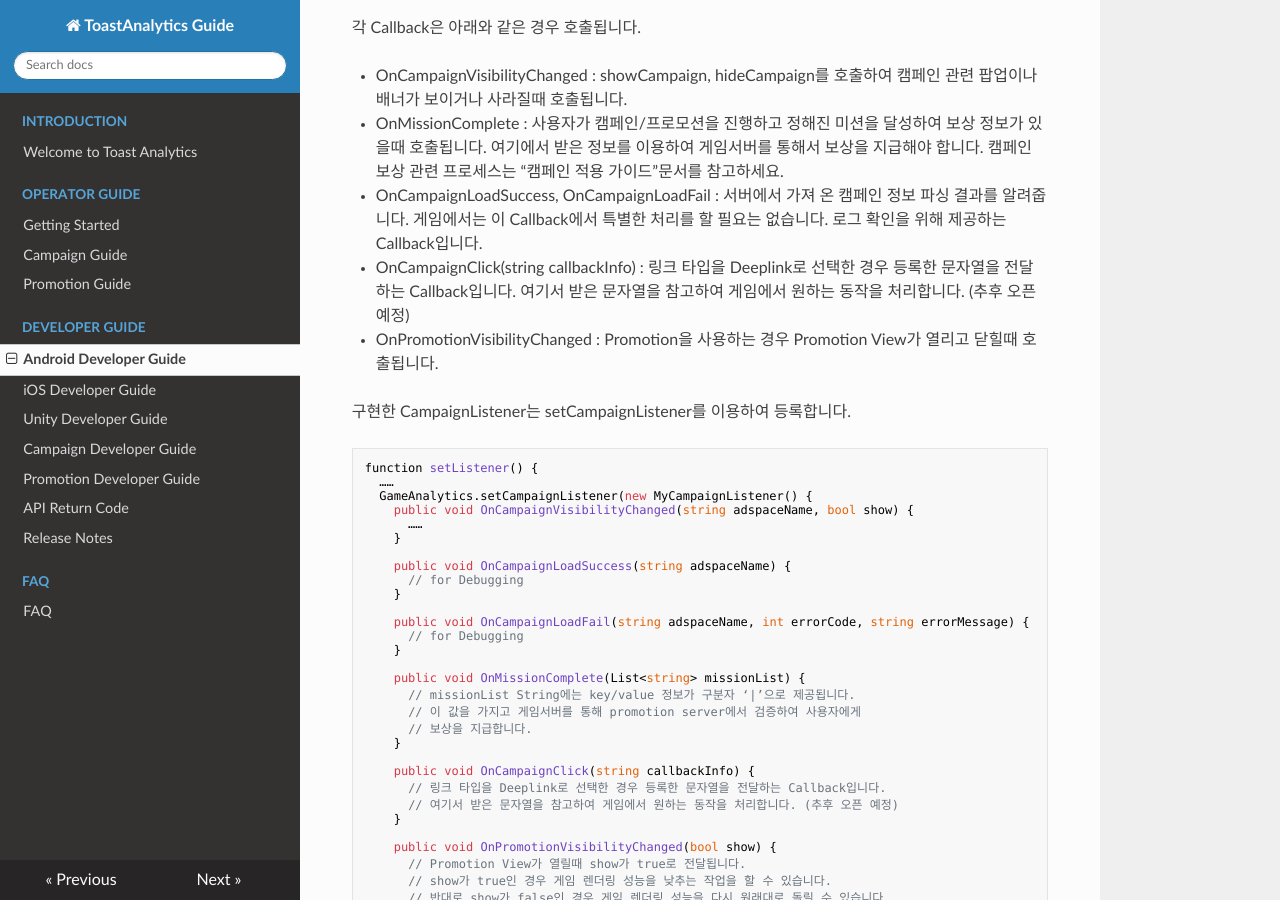
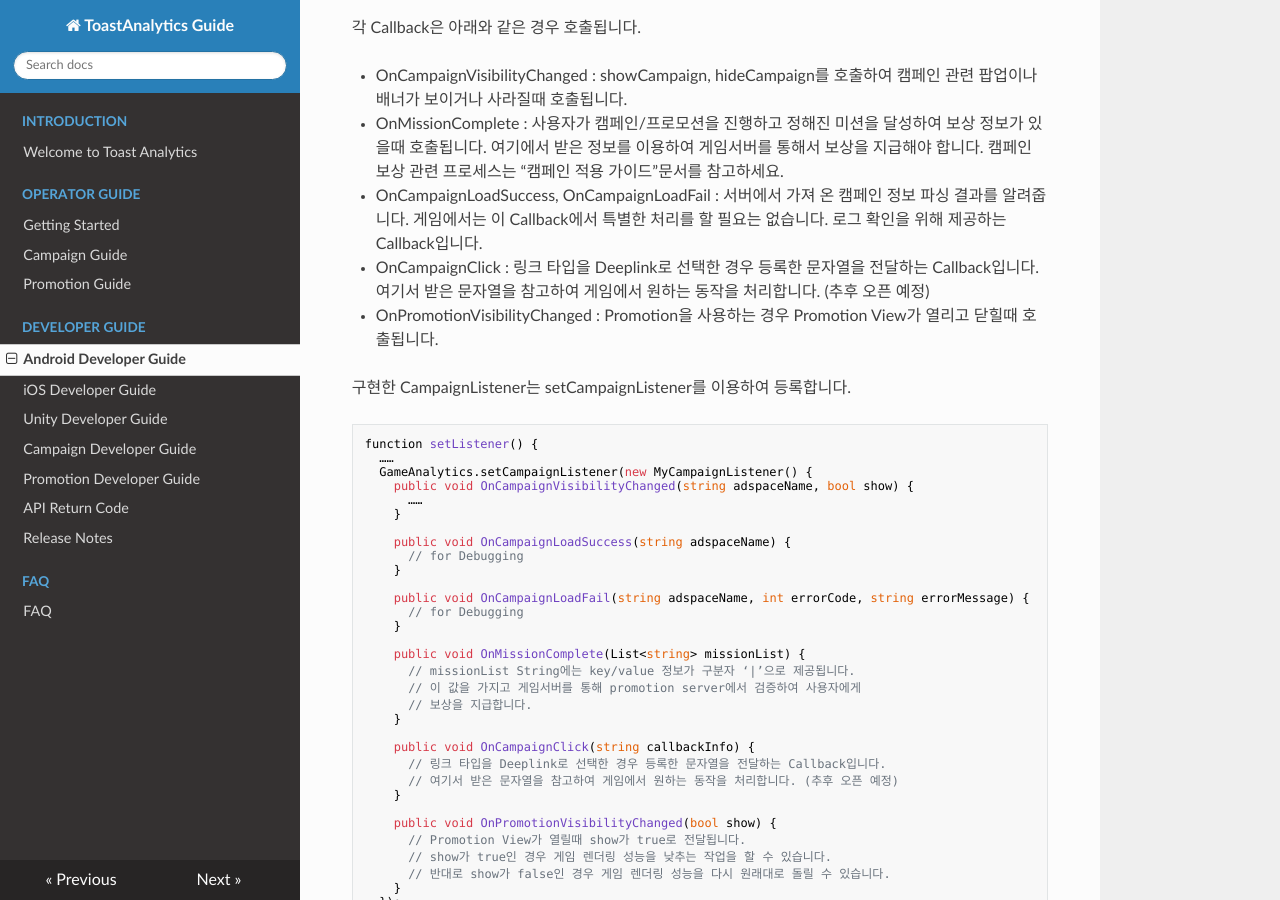
Before and after one commit to ToastAnalytics/ToastAnalytics, an MkDocs documentation site: the page built from docs/Developer/4. Android Developer Guide.md, in a window 1280 px wide and 900 px high, scrolled down 14423 px. Built offline with MkDocs 1.6.1, drawn with Linux system fonts in a browser that asks for light colours; nearby versions of some CDN libraries; old or Windows-style settings are respelled for this version of MkDocs.

Commit message:
Update 4. Android Developer Guide.md

```diff
--- a/docs/Developer/4. Android Developer Guide.md
+++ b/docs/Developer/4. Android Developer Guide.md
@@ -544,7 +544,7 @@
 * OnCampaignVisibilityChanged : showCampaign, hideCampaign를 호출하여 캠페인 관련 팝업이나 배너가 보이거나 사라질때 호출됩니다.
 * OnMissionComplete : 사용자가 캠페인/프로모션을 진행하고 정해진 미션을 달성하여 보상 정보가 있을때 호출됩니다. 여기에서 받은 정보를 이용하여 게임서버를 통해서 보상을 지급해야 합니다. 캠페인 보상 관련 프로세스는 “캠페인 적용 가이드”문서를 참고하세요.
 * OnCampaignLoadSuccess, OnCampaignLoadFail : 서버에서 가져 온 캠페인 정보 파싱 결과를 알려줍니다. 게임에서는 이 Callback에서 특별한 처리를 할 필요는 없습니다. 로그 확인을 위해 제공하는 Callback입니다.
-* OnCampaignClick(string callbackInfo) : 링크 타입을 Deeplink로 선택한 경우 등록한 문자열을 전달하는 Callback입니다. 여기서 받은 문자열을 참고하여 게임에서 원하는 동작을 처리합니다. (추후 오픈 예정)
+* OnCampaignClick : 링크 타입을 Deeplink로 선택한 경우 등록한 문자열을 전달하는 Callback입니다. 여기서 받은 문자열을 참고하여 게임에서 원하는 동작을 처리합니다. (추후 오픈 예정)
 * OnPromotionVisibilityChanged : Promotion을 사용하는 경우 Promotion View가 열리고 닫힐때 호출됩니다.
 
 구현한 CampaignListener는 setCampaignListener를 이용하여 등록합니다.
```
